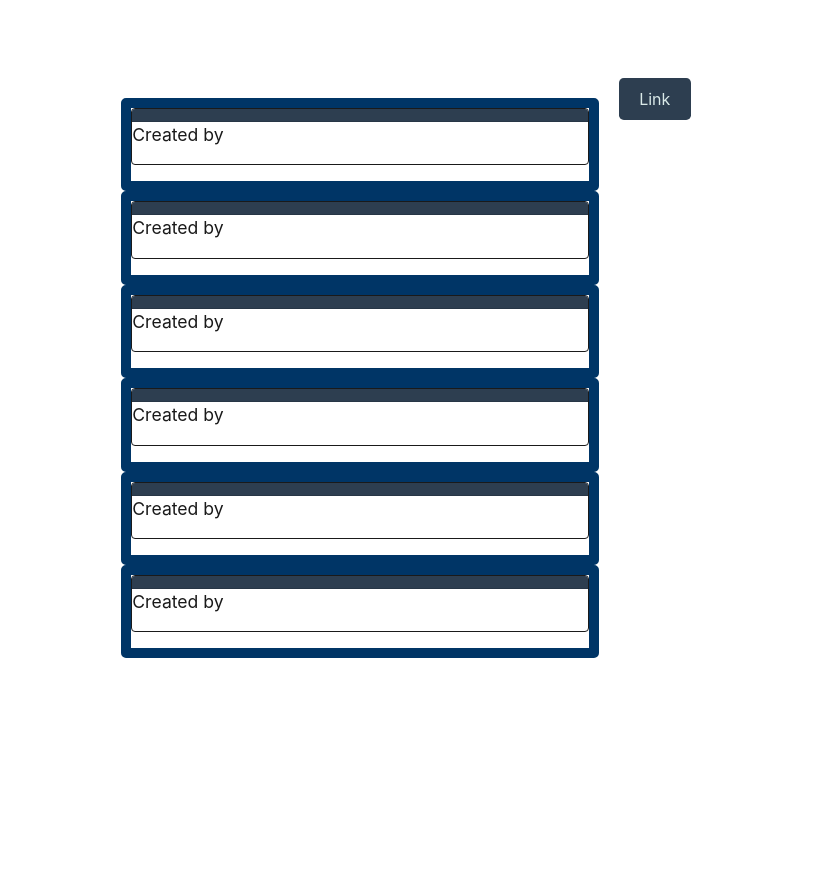
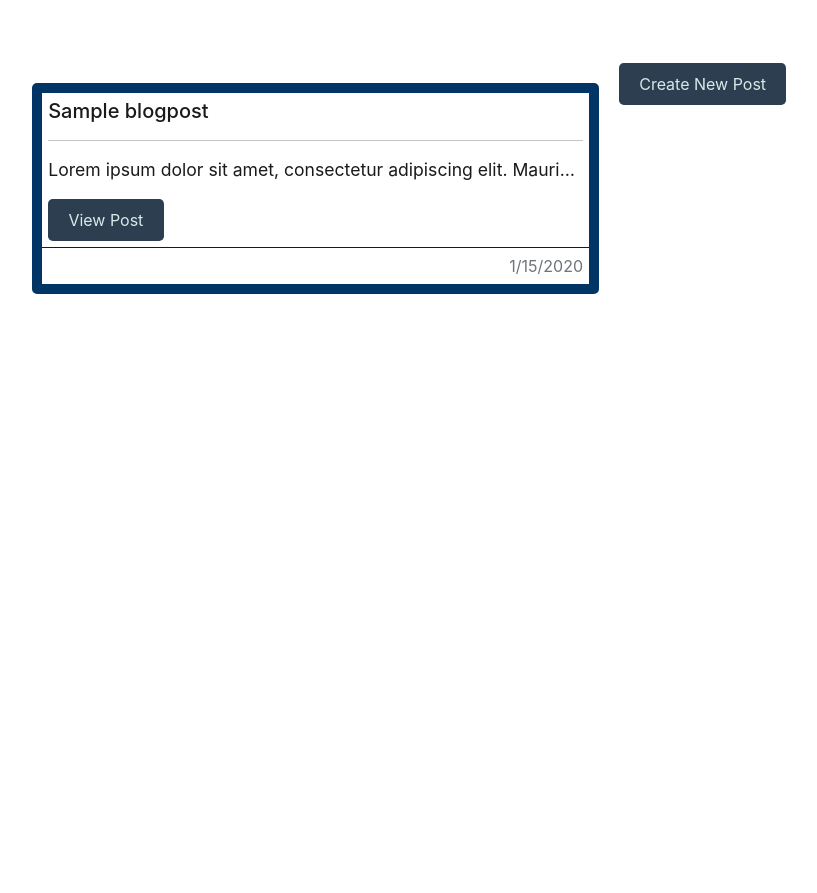
Before and after one commit to Chinedu613/handlebars_techblog, a Node server app: template Main/views/dashboard.handlebars in a window 1280 px wide. Shown: the part 57-950 px from the top of the page, without its empty margins (36-853 px from the left). After the commit the page ends 351 px from the top, so only its background shows below. Run offline with Node 20, Linux system fonts and the light colour scheme; data comes from the database, SQL or seed files in the repository; tables that the repository leaves empty hold one stand-in row (values such as "Sample post"); the template is opened without the code that fills it: values that come from a table or form of the project are taken from there, most other values are stand-ins (such as "Sample title", 1, 10 or a date in 2020); some libraries are stand-ins or nearby versions.

Commit message:
fixed displaying users post to dashboard after making new post

```diff
--- a/Main/controllers/api/blogPostRoutes.js
+++ b/Main/controllers/api/blogPostRoutes.js
@@ -11,7 +11,7 @@
     res.status(500).json(err);
   }
 });
-
+// Get a particular Post
 router.get('/:id', withAuth,  async (req, res) => {
   try {
     const blogPostData = await blogPost.findByPk( req.params.id, {
@@ -35,8 +35,9 @@
     res.status(500).json(err);
   }
 });
+// Sends Blog Post Data to Database
 router.post('/', withAuth, async (req, res) => {
-  console.log('line 39: ',req.body);
+
   try {
     const newblogPost = await blogPost.create({
       ...req.body,
--- a/Main/public/css/style.css
+++ b/Main/public/css/style.css
@@ -66,3 +66,11 @@
   height: 800px;
   padding: 20px;
 }
+.card {
+  margin: 0px;
+  border: 0px;
+}
+.card-footer {
+  display: flex;
+  justify-content: space-between;
+}
--- a/Main/public/js/newpost.js
+++ b/Main/public/js/newpost.js
@@ -16,8 +16,10 @@
         });
     if (response.ok) {
         document.location.replace('/dashboard');
-    }   alert('Failed to create post');
+    }   else {
+        alert('Failed to create post');
     }
+}
 };
 
 document
--- a/Main/public/js/signup.js
+++ b/Main/public/js/signup.js
@@ -12,11 +12,10 @@
         headers: { 'Content-Type': 'application/json' },
         });
         if (response.ok) {
-        console.log('......line 39', response);
         document.location.replace('/dashboard');
-        } else {
+        }
         alert(response.statusText);
-        }
+
     }
 };
 
--- a/Main/views/dashboard.handlebars
+++ b/Main/views/dashboard.handlebars
@@ -1,30 +1,29 @@
-<article class="container">
+<article class="container-fluid">
   <div class="row">
 <!-- Loop over each object in the projects array -->
     <div class="col-md-6 dashboxes">
-      {{#each blogPost as |blog| }}
+     {{#each blogPosts}}
       <div class="row">
-        <div id="allposts"class="col-md-12">
-          <div class="card">
-            <h5 class="card-header">
-              <!-- Call helper function with triple brackets to render the emoji span as HTML -->
-              {{blog.title}}
-              <a href="/blogpost/{{blog.id}}">{{blog.title}}</a>
-            </h5>
-              <p>Created by  {{blog.user.name}} {{!-- on {{format_date project.date_created}} --}}</p>
+          <div id="allposts" class="col-md-12">
+            <div class="card">
+              <div class="card-body">
+                <h5 class="card-title">{{title}}</h5>
+                <hr>
+                <p class="card-text text-truncate">Lorem ipsum dolor sit amet, consectetur adipiscing elit. Mauris sed tellus et diam aliquam mollis eget quis diam. Suspendisse potenti. Ut blandit, erat ac dapibus sodales, quam orci blandit tellus, sed laoreet massa turpis vel ex. Praesent et erat tincidunt arcu ultricies luctus. In vel neque eros. Nunc iaculis orci sit amet pretium molestie. Donec vel sapien mi. Nunc a elit ut sem faucibus interdum sit amet ut odio.</p>
+                <a href="#" class="btn btn-primary">View Post</a>
+              </div>
+              <div class="card-footer bg-transparent text-muted">
+              <div>{{User.email}}</div>
+              <div>{{format_date createdAt}}</div>
+              </div>
+            </div>
           </div>
-          <div class="col-md-7">
-            <p>
-              {{!-- {{project.description}} --}}
-            </p>
-          </div>
-        </div>
       </div>
-      {{/each}}
+       {{/each}}
     </div>
     <div class="col-md-6">
       <div class="newpost">
-        <a class="btn btn-primary" href="/dashboard/new-post" role="button">Link</a>
+        <a class="btn btn-primary" href="/dashboard/new-post" role="button">Create New Post</a>
       </div>
     </div>
   </div>
```
Also changed, not shown: Main/controllers/dashboardRoutes.js (+8 -3 lines), Main/controllers/homeRoutes.js (+3 -4 lines), Main/public/dont use/notindex.html (+11 -62 lines).
